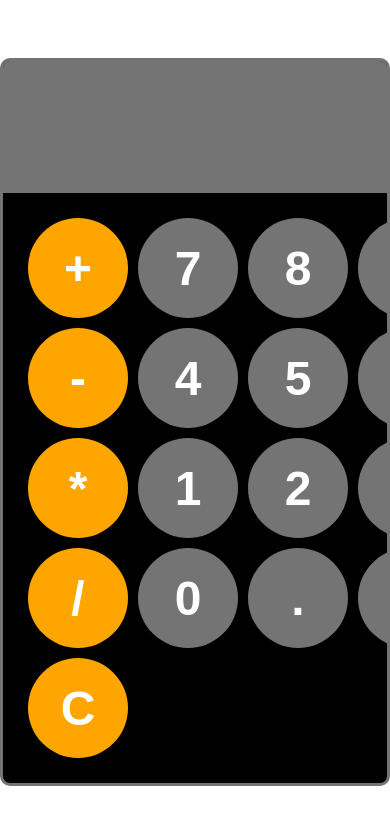
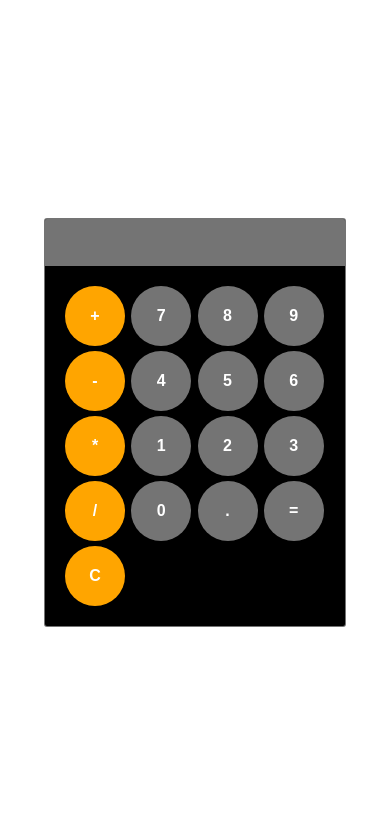
Before and after one commit to moiz1murtaza/Js-Calculator, a plain HTML site: page index.html in a window 390 px wide. Drawn offline with Linux system fonts and the light colour scheme.

Commit message:
Update style.css

```diff
--- a/style.css
+++ b/style.css
@@ -60,3 +60,68 @@ button:active{
 .Obtn:active{
     background-color: hsl(39, 100%, 70%);
 }
+@media screen and (max-width: 600px) {
+
+body{
+    margin: 0;
+    display: flex;
+    align-items: center;
+    justify-content: center;
+
+    height: 100vh;
+
+
+}
+#calculator{
+    font-family: Arial, sans-serif;
+    background-color: black;
+    border-radius: 3px;
+    border: 1px solid rgba(192, 192, 192, 0.603);
+    max-width:300px ;
+    overflow: hidden;
+}
+#display{
+    width: 100%;
+    background-color: rgba(192, 192, 192, 0.603);
+    border: none;
+   text-align: left;
+    padding:5px;
+    font-size: 2rem;
+    color: white;
+
+}
+#keys{
+    display: grid;
+    grid-template-columns: repeat(4,0.5fr);
+    gap: 5px;
+    padding: 20px;
+
+}
+button{
+    width: 60px;
+    height: 60px;
+    border-radius: 30px;
+    border: none;
+    background-color: rgba(192, 192, 192, 0.603);
+    color: white;
+    font-size: 1rem;
+    font-weight: bold;
+    cursor: pointer;
+}
+button:hover{
+    background-color: rgba(213, 213, 213, 0.753);
+}
+button:active{
+    background-color: rgba(228, 226, 226, 0.977);
+}
+.Obtn{
+    background-color: orange;
+}
+.Obtn:hover{
+    background-color: hsl(39, 100%, 60%);
+}
+.Obtn:active{
+    background-color: hsl(39, 100%, 70%);
+}
+
+  }
```
